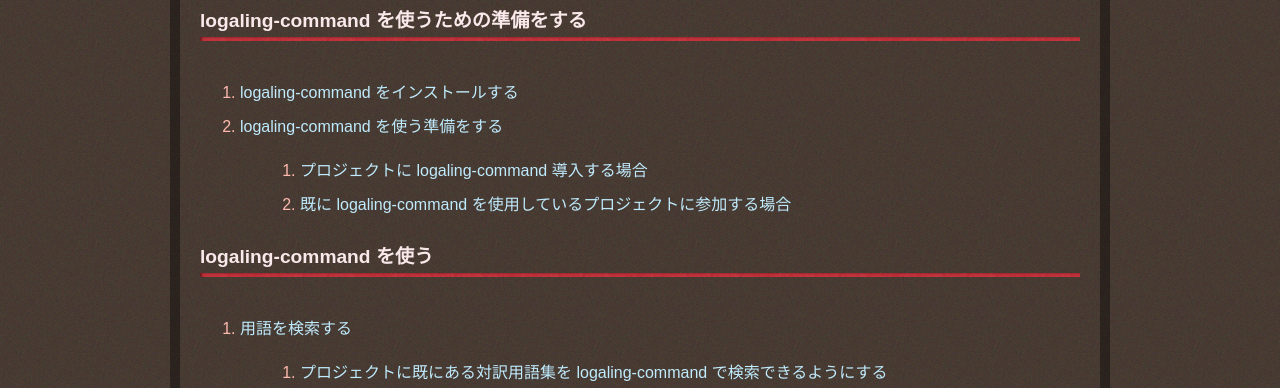
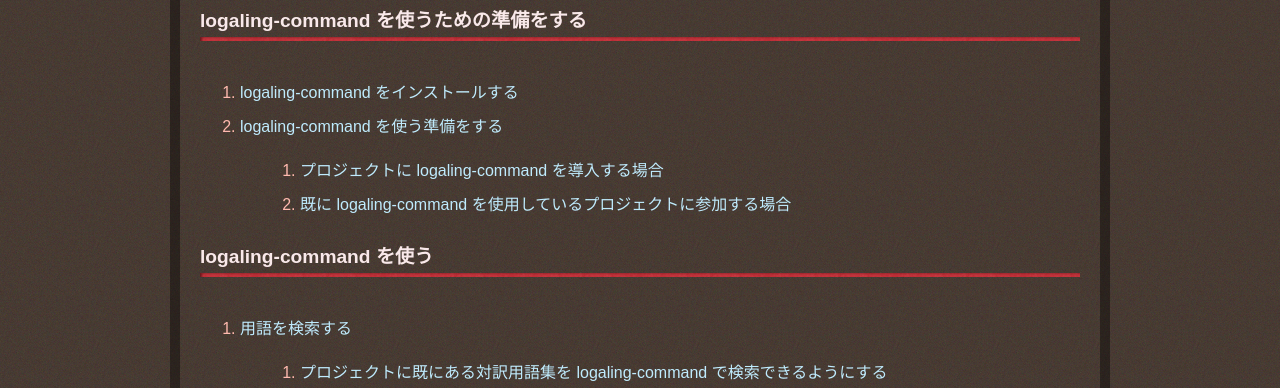
Before and after one commit to logaling/logaling.github.com, a Jekyll site: the page built from tutorial.md, in a window 1280 px wide and 900 px high. Shown: the part 364-752 px from the top of the window. Built offline with Jekyll 4.4.1, drawn with Linux system fonts in a browser that asks for light colours; some web fonts are replaced; Markdown is read by kramdown in place of the engine named in the settings; some of the changed text lies outside the part shown.

Commit message:
fix typo

```diff
--- a/tutorial.md
+++ b/tutorial.md
@@ -14,7 +14,7 @@ title: チュートリアル
 <li><a href="#install">logaling-command をインストールする</a></li>
 <li><a href="#preparation">logaling-command を使う準備をする</a>
   <ol>
-  <li><a href="#new">プロジェクトに logaling-command 導入する場合</a></li>
+  <li><a href="#new">プロジェクトに logaling-command を導入する場合</a></li>
   <li><a href="#register">既に logaling-command を使用しているプロジェクトに参加する場合</a></li>
   </ol>
 </li>
```
Also changed, not shown: other parts of tutorial.md (+1 -1 lines).
